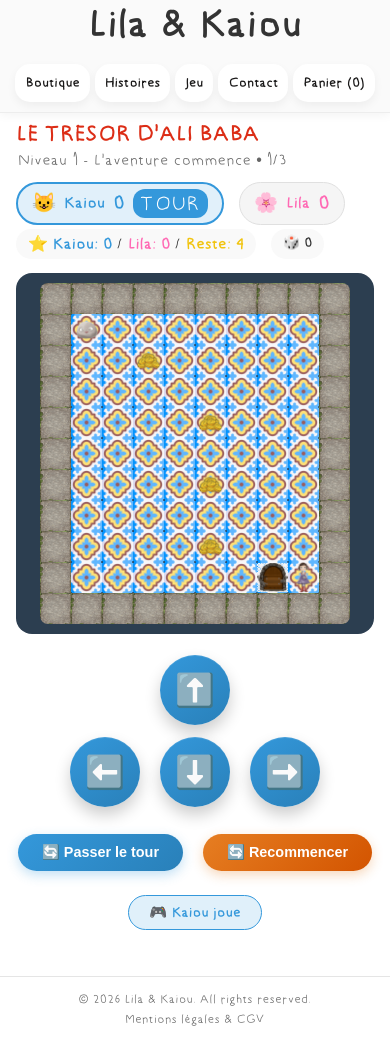
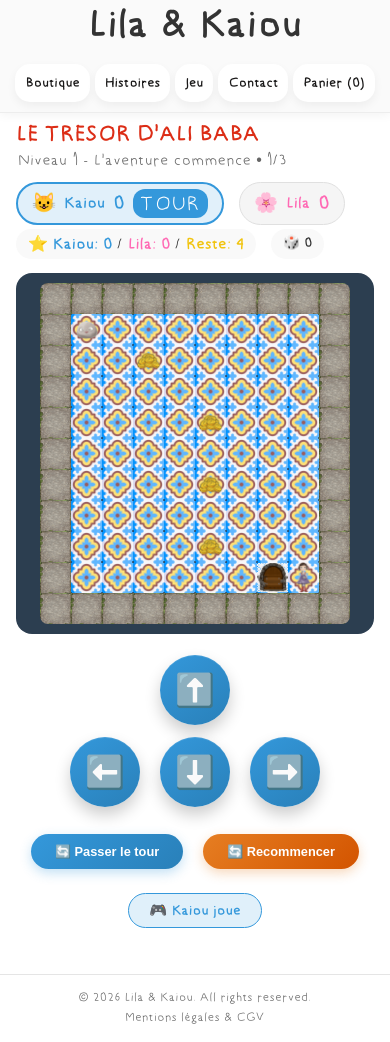
Before and after one commit to Karim111171/lilaetkaiou, a Next.js app: page /game in a window 390 px wide. Built offline with nearby package versions, Linux system fonts and the light colour scheme.

Commit message:
slight mobile fix for button under

```diff
--- a/app/game/page.tsx
+++ b/app/game/page.tsx
@@ -808,7 +808,7 @@ useEffect(() => {
       onTouchStart={(e) => { e.preventDefault(); setCurrentPlayerIndex(prev => prev === 0 ? 1 : 0); setErrorMessage(null); }}
       style={{
         padding: '10px 24px',
-        fontSize: '0.9rem',
+        fontSize: '0.8rem',
         fontWeight: 'bold',
         background: 'linear-gradient(135deg, #3498db, #2980b9)',
         color: 'white',
@@ -827,7 +827,7 @@ useEffect(() => {
       onTouchStart={(e) => { e.preventDefault(); initGame(); }}
       style={{
         padding: '10px 24px',
-        fontSize: '0.9rem',
+        fontSize: '0.8rem',
         fontWeight: 'bold',
         background: 'linear-gradient(135deg, #e67e22, #d35400)',
         color: 'white',
```
